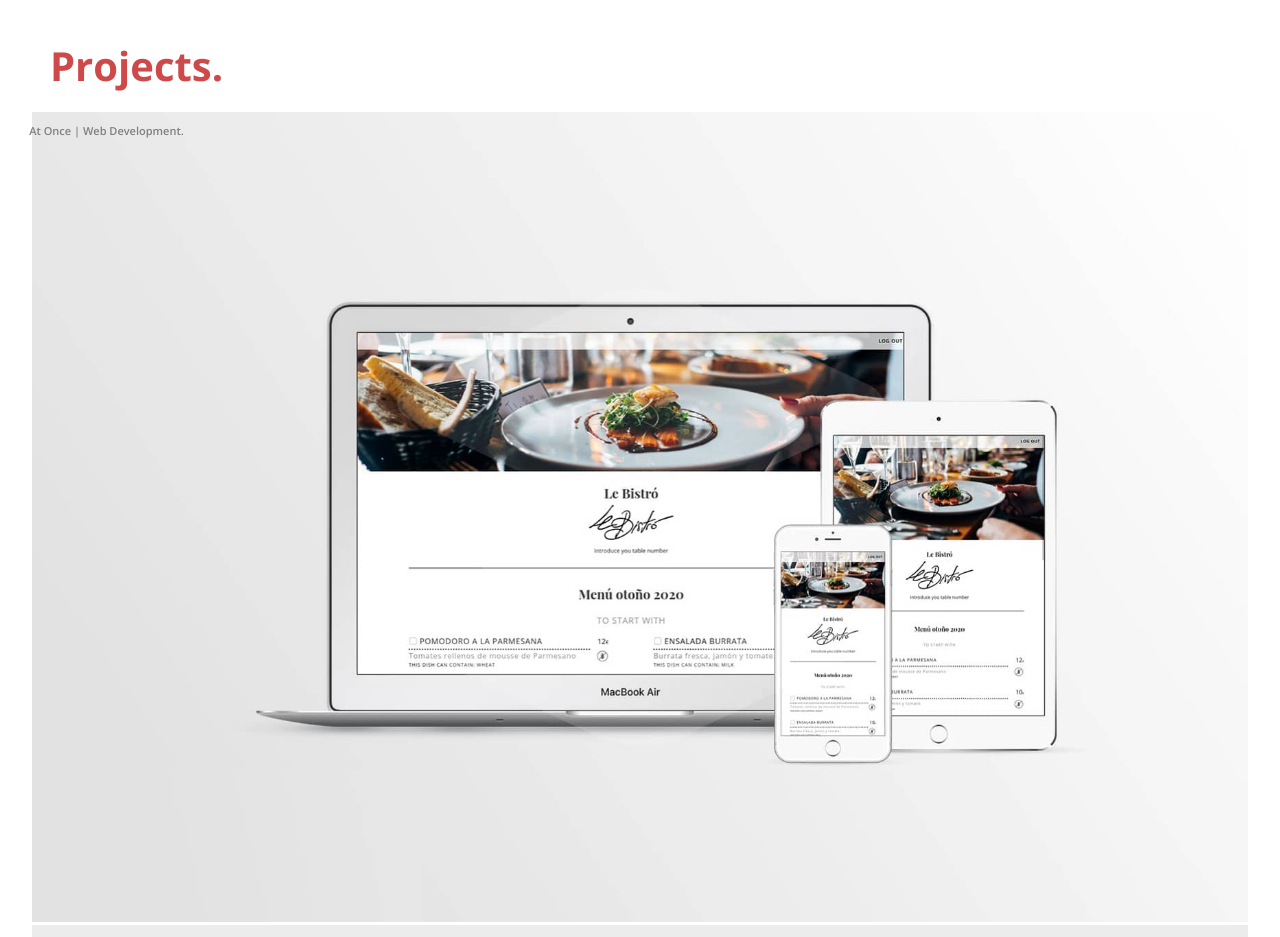
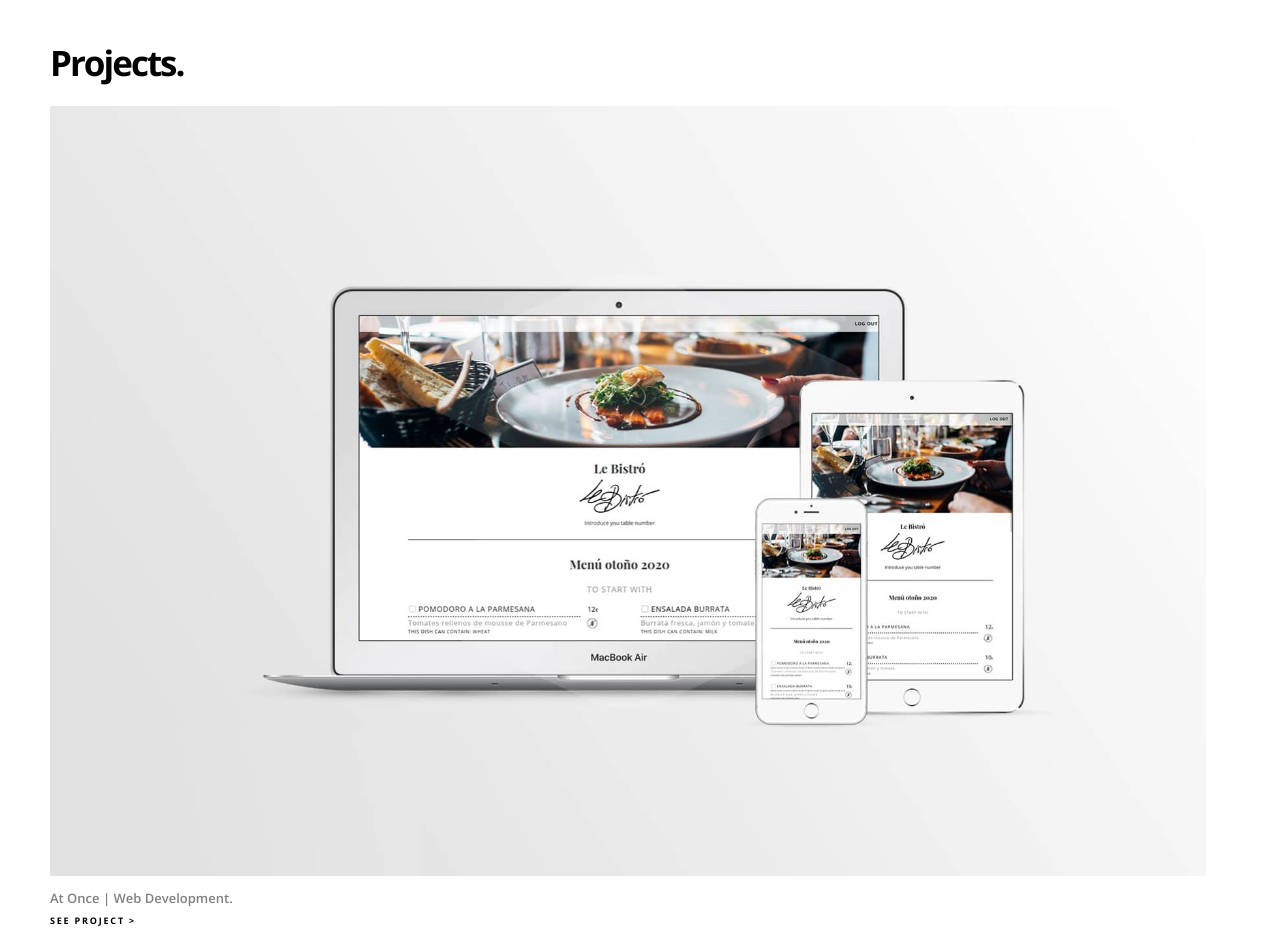
Before and after one commit to cristinacastro/cristinacastro.github.io, a React (Create React App) app in the folder portfolio/: page /projects in a window 1280 px wide. Shown: the part 120-1057 px from the top of the page. Built offline with nearby package versions, Linux system fonts and the light colour scheme.

Commit message:
fixing project page

```diff
--- a/portfolio/src/App.css
+++ b/portfolio/src/App.css
@@ -312,11 +312,12 @@ body {
 }
 
 h1 {
-  font-size: 4em;
+  font-size: 3.5em;
   font-weight: 700;
   line-height: 1.3em;
   margin: 15px 0px;
-  color:#ce4a4a;
+  color:#000000;
+  letter-spacing: -2px;
 }
 
 h2 {
@@ -350,7 +351,7 @@ h5 {
 }
 
 h6 {
-  font-size: 1.1em;
+  font-size: 1.3em;
   font-weight: 600;
   line-height: 18px;
   color: grey;
@@ -446,19 +447,23 @@ a{
 }
 
 .project-card-img img{
- width: 95%;
+ width: 98%;
 }
-
+/*
 .project-card-text{
   position: absolute;
   z-index: 1;
-  left: 1.5%;
   text-transform: capitalize;
   text-align: left;
-  width: 85%;
+}
+ */
+.project-card p{
+  text-transform: uppercase;
+  font-size: 0.9em;
+  font-weight: 700;
+  letter-spacing: 0.2em;
 }
 
-.project-card{
- width: 100%;
- text-align: center;
+.project-card a{
+  padding: 0px;
 }
--- a/portfolio/src/components/ProjectList.js
+++ b/portfolio/src/components/ProjectList.js
@@ -8,13 +8,14 @@ export default function ProjectList({projects}) {
           <div>
               {projects.map((eachProject, index) => {
                   return (
-                      <div className="project-card" key={eachProject.id}>
-                        <div className="project-card-text ml10 mt10">
+                      <div className="project-card ml50 mr50" key={eachProject.id}>
+                        <div className="project-card-img">
+                        <img src = {eachProject.picture} alt="project pic" width="700"/>
+                        </div>
+                        <div className="project-card-text mt10 ">
                         <h6>{eachProject.title} |  {eachProject.intro}</h6>
                         </div>
-                        <div className="project-card-img">
-                        <Link to={{pathname:`/projects/${eachProject.id}`, state: {projectsState: projects}}}><img src = {eachProject.picture} alt="project pic" width="700"/></Link>
-                        </div>
+                        <p className="mb20"><Link to={{pathname:`/projects/${eachProject.id}`, state: {projectsState: projects}}}>See project ></Link></p>
                       </div>
                   )
               })}
```
Also changed, not shown: 1 other file (tests, documents, lock files or other folders).
